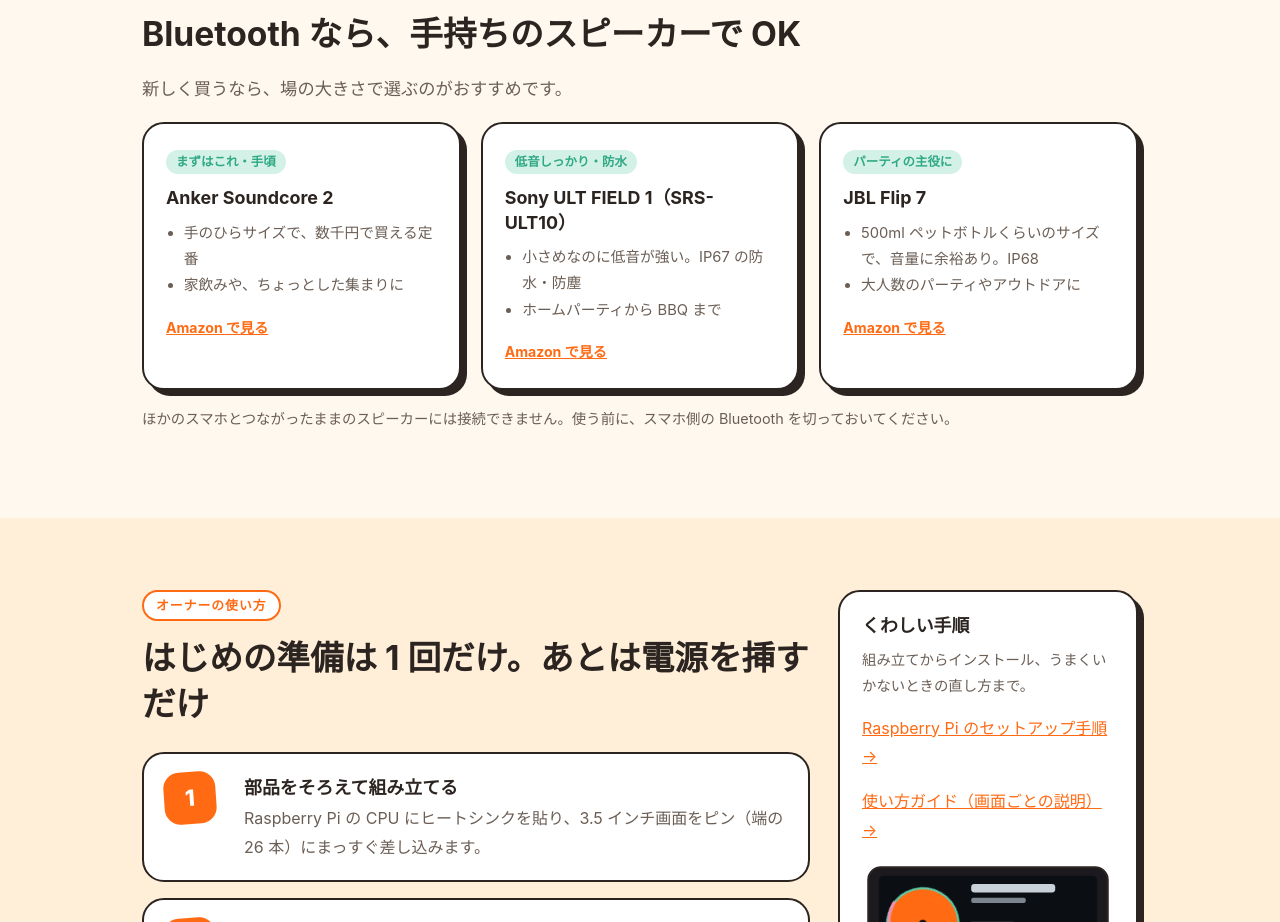
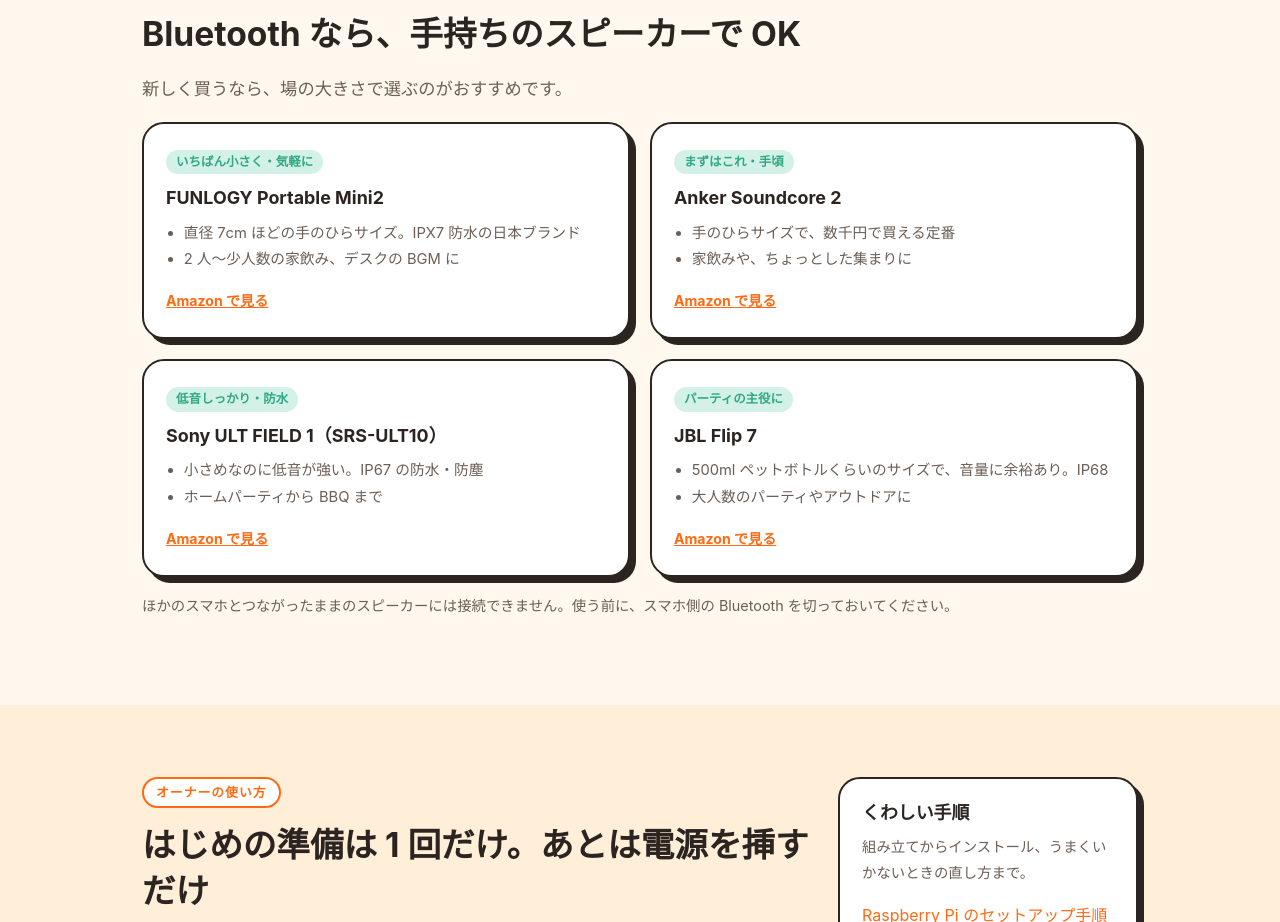
Before and after one commit to froggugugugu/SoiKaxa, a plain HTML site: page docs/intro.html in a window 1280 px wide. Shown: the part 2942-3864 px from the top of the page. Drawn offline with Linux system fonts and the light colour scheme.

Commit message:
docs: 紹介ページのおすすめスピーカーに FUNLOGY Portable Mini2 を追加
Co-Authored-By: Claude Opus 5.5 <noreply@anthropic.com>
Claude-Session: https://claude.ai/code/session_01BtcpzyAce6HdQBeznV2AcD

```diff
--- a/docs/intro.html
+++ b/docs/intro.html
@@ -321,7 +321,13 @@
     <span class="tag">おすすめスピーカー</span>
     <h2>Bluetooth なら、手持ちのスピーカーで OK</h2>
     <p class="lead">新しく買うなら、場の大きさで選ぶのがおすすめです。</p>
-    <div class="grid g3 spk">
+    <div class="grid g2 spk">
+      <article class="card">
+        <span class="badge">いちばん小さく・気軽に</span>
+        <h3>FUNLOGY Portable Mini2</h3>
+        <ul><li>直径 7cm ほどの手のひらサイズ。IPX7 防水の日本ブランド</li><li>2 人〜少人数の家飲み、デスクの BGM に</li></ul>
+        <a class="shop" href="https://www.amazon.co.jp/dp/B0FPF9VH96" target="_blank" rel="noopener">Amazon で見る</a>
+      </article>
       <article class="card">
         <span class="badge">まずはこれ・手頃</span>
         <h3>Anker Soundcore 2</h3>
```
